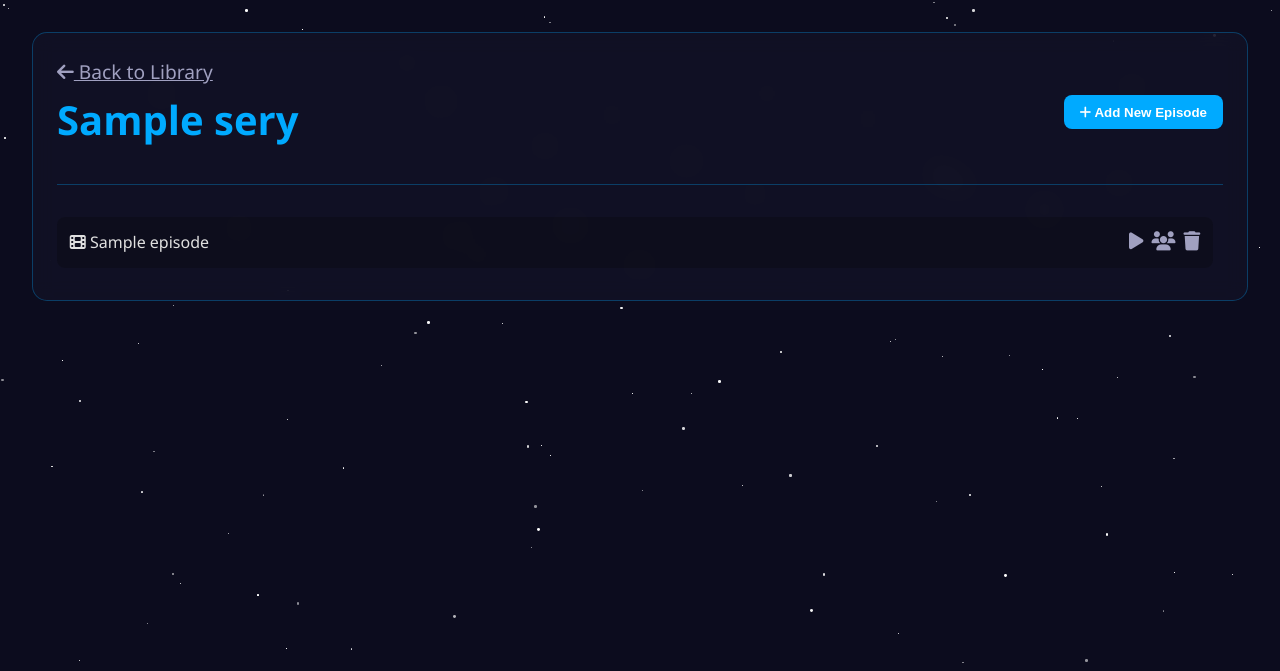
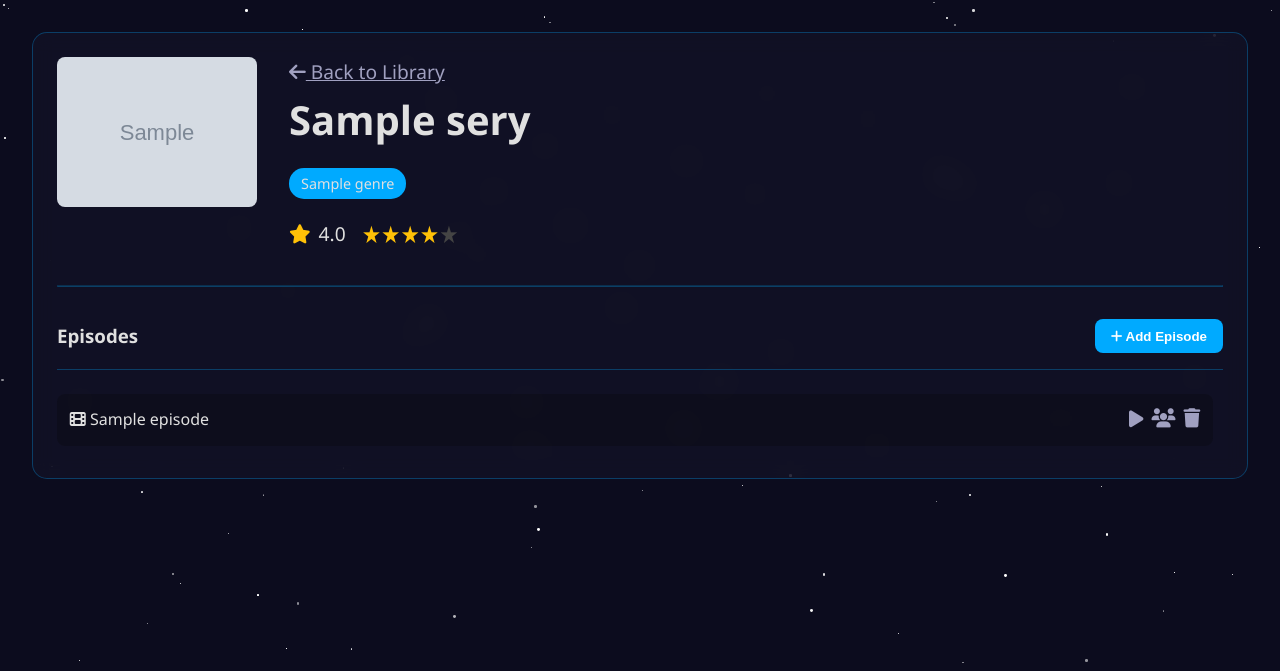
Before and after one commit to 1cbs/1cbs-app, a Flask app: page /anime/series/1 in a window 1280 px wide. Shown: the part 129-800 px from the top of the page. Run offline with Flask 3, Linux system fonts and the light colour scheme; the visitor is signed in with stand-in values (Sample User, id 1); tables that the repository leaves empty hold one stand-in row (Sample ...).

Commit message:
Update anime_details.html

```diff
--- a/templates/anime_details.html
+++ b/templates/anime_details.html
@@ -5,42 +5,127 @@
 {% block content %}
 <style>
     .series-header {
+        display: flex;
+        flex-wrap: wrap;
+        gap: 2rem;
         margin-bottom: 2rem;
     }
-    .series-header h2 {
+    .series-poster-container {
+        flex-shrink: 0;
+        width: 200px;
+    }
+    .series-poster-container img {
+        width: 100%;
+        border-radius: 8px;
+    }
+    .series-info {
+        flex-grow: 1;
+    }
+    .series-info h2 {
         font-size: 2.5rem;
         margin-bottom: 1rem;
+    }
+    .series-genres {
+        display: flex;
+        gap: 0.5rem;
+        margin-bottom: 1rem;
+    }
+    .genre-tag {
+        background: var(--primary-color);
+        padding: 0.25rem 0.75rem;
+        border-radius: 15px;
+        font-size: 0.9rem;
+    }
+    .rating-container {
+        display: flex;
+        align-items: center;
+        gap: 1rem;
+    }
+    .avg-rating {
+        display: flex;
+        align-items: center;
+        gap: 0.5rem;
+        font-size: 1.2rem;
+    }
+    .avg-rating .fa-star {
+        color: #ffc107;
+    }
+    /* Star Rating Input */
+    .star-rating {
+        display: inline-flex;
+        flex-direction: row-reverse;
+        justify-content: flex-end;
+    }
+    .star-rating input { display: none; }
+    .star-rating label {
+        font-size: 1.5rem;
+        color: #444;
+        cursor: pointer;
+        transition: color 0.2s;
+    }
+    .star-rating input:checked ~ label,
+    .star-rating label:hover,
+    .star-rating label:hover ~ label {
+        color: #ffc107;
     }
 </style>
 
 <section class="card glass-effect" id="anime-details">
-    <div class="card-header series-header">
-        <div>
+    <div class="card-content">
+        <div class="series-header">
+            <div class="series-poster-container">
+                <img src="{{ series.image_url or 'https://placehold.co/400x600/0c0c1e/e0e0e0?text=' ~ series.title|replace(' ', '+') }}" alt="{{ series.title }} Poster" referrerpolicy="no-referrer">
+            </div>
+            <div class="series-info">
                 <a href="{{ url_for('anime') }}" class="btn-icon" style="margin-bottom: 1rem;"><i class="fas fa-arrow-left"></i> Back to Library</a>
                 <h2>{{ series.title }}</h2>
+                <div class="series-genres">
+                    {% for genre in series.genres %}
+                    <span class="genre-tag">{{ genre.name }}</span>
+                    {% endfor %}
                 </div>
-        <!-- This now correctly checks if you are the master admin -->
-        {% if session.get('is_master') %}
-        <button class="btn-primary" onclick="openModal('addEpisodeModal')"><i class="fas fa-plus"></i> Add New Episode</button>
+                <div class="rating-container">
+                    <div class="avg-rating">
+                        <i class="fas fa-star"></i> <span id="avg-rating-display">{{ avg_rating if avg_rating > 0 else 'N/A' }}</span>
+                    </div>
+                    {% if 'user_id' in session %}
+                    <div class="user-rating">
+                        <form id="rating-form">
+                            <div class="star-rating">
+                                <input type="radio" id="star5" name="rating" value="5" {% if user_rating == 5 %}checked{% endif %}><label for="star5" title="5 stars">★</label>
+                                <input type="radio" id="star4" name="rating" value="4" {% if user_rating == 4 %}checked{% endif %}><label for="star4" title="4 stars">★</label>
+                                <input type="radio" id="star3" name="rating" value="3" {% if user_rating == 3 %}checked{% endif %}><label for="star3" title="3 stars">★</label>
+                                <input type="radio" id="star2" name="rating" value="2" {% if user_rating == 2 %}checked{% endif %}><label for="star2" title="2 stars">★</label>
+                                <input type="radio" id="star1" name="rating" value="1" {% if user_rating == 1 %}checked{% endif %}><label for="star1" title="1 star">★</label>
+                            </div>
+                        </form>
+                    </div>
                     {% endif %}
                 </div>
-    <div class="card-content">
+            </div>
+        </div>
+
+        <hr style="border-color: var(--border-color); margin: 2rem 0;">
+
+        <div class="episodes-list">
+            <div class="card-header" style="padding: 0 0 1rem 0;">
+                <h3>Episodes</h3>
+                {% if session.get('is_master') %}
+                <button class="btn-primary" onclick="openModal('addEpisodeModal')"><i class="fas fa-plus"></i> Add Episode</button>
+                {% endif %}
+            </div>
             <ul class="item-list">
                 {% for episode in episodes %}
                 <li>
                     <span class="item-name"><i class="fas fa-film"></i> {{ episode.title }}</span>
                     <div class="item-actions">
                         <button class="btn-icon" onclick="openModal('videoPlayerModal', '{{ episode.url }}')"><i class="fas fa-play"></i></button>
-
-                    <!-- This now correctly checks if ANY user is logged in -->
                         {% if 'user_id' in session %}
                         <form action="{{ url_for('create_watch_party') }}" method="POST" style="display: inline;">
                             <input type="hidden" name="video_selection" value="anime-{{ episode.id }}">
                             <button type="submit" class="btn-icon" title="Start a Watch Party"><i class="fas fa-users"></i></button>
                         </form>
                         {% endif %}
-
-                    <!-- This now correctly checks if you are the master admin -->
                         {% if session.get('is_master') %}
                         <form action="{{ url_for('delete_anime_episode', id=episode.id) }}" method="POST" style="display: inline;">
                             <button type="submit" class="btn-icon btn-delete"><i class="fas fa-trash"></i></button>
@@ -49,9 +134,10 @@
                     </div>
                 </li>
                 {% else %}
-            <li>No episodes added to this series yet.</li>
+                <li>No episodes added yet.</li>
                 {% endfor %}
             </ul>
+        </div>
     </div>
 </section>
 
@@ -63,16 +149,38 @@
         <h2>Add Episode to "{{ series.title }}"</h2>
         <form action="{{ url_for('add_anime_episode', series_id=series.id) }}" method="POST">
             <div class="form-group">
-                <label for="episode-title">Episode Title (e.g., Episode 1, The Journey Begins)</label>
-                <input type="text" id="episode-title" name="title" required>
+                <label>Episode Title</label>
+                <input type="text" name="title" required>
             </div>
             <div class="form-group">
-                <label for="episode-url">Direct Video URL</label>
-                <input type="url" id="episode-url" name="url" placeholder="https://f005.backblazeb2.com/..." required>
+                <label>Direct Video URL</label>
+                <input type="url" name="url" required>
             </div>
             <button type="submit" class="btn-primary">Save Episode</button>
         </form>
     </div>
 </div>
 {% endif %}
+
+<script>
+document.addEventListener('DOMContentLoaded', function() {
+    const ratingForm = document.getElementById('rating-form');
+    if (ratingForm) {
+        ratingForm.addEventListener('change', function(e) {
+            const stars = e.target.value;
+            fetch("{{ url_for('rate_series', series_id=series.id) }}", {
+                method: 'POST',
+                headers: { 'Content-Type': 'application/x-www-form-urlencoded' },
+                body: 'stars=' + stars
+            })
+            .then(response => response.json())
+            .then(data => {
+                if (data.success) {
+                    document.getElementById('avg-rating-display').textContent = data.new_avg_rating;
+                }
+            });
+        });
+    }
+});
+</script>
 {% endblock %}
```
Lines whose indentation alone changed are shown as unchanged.
